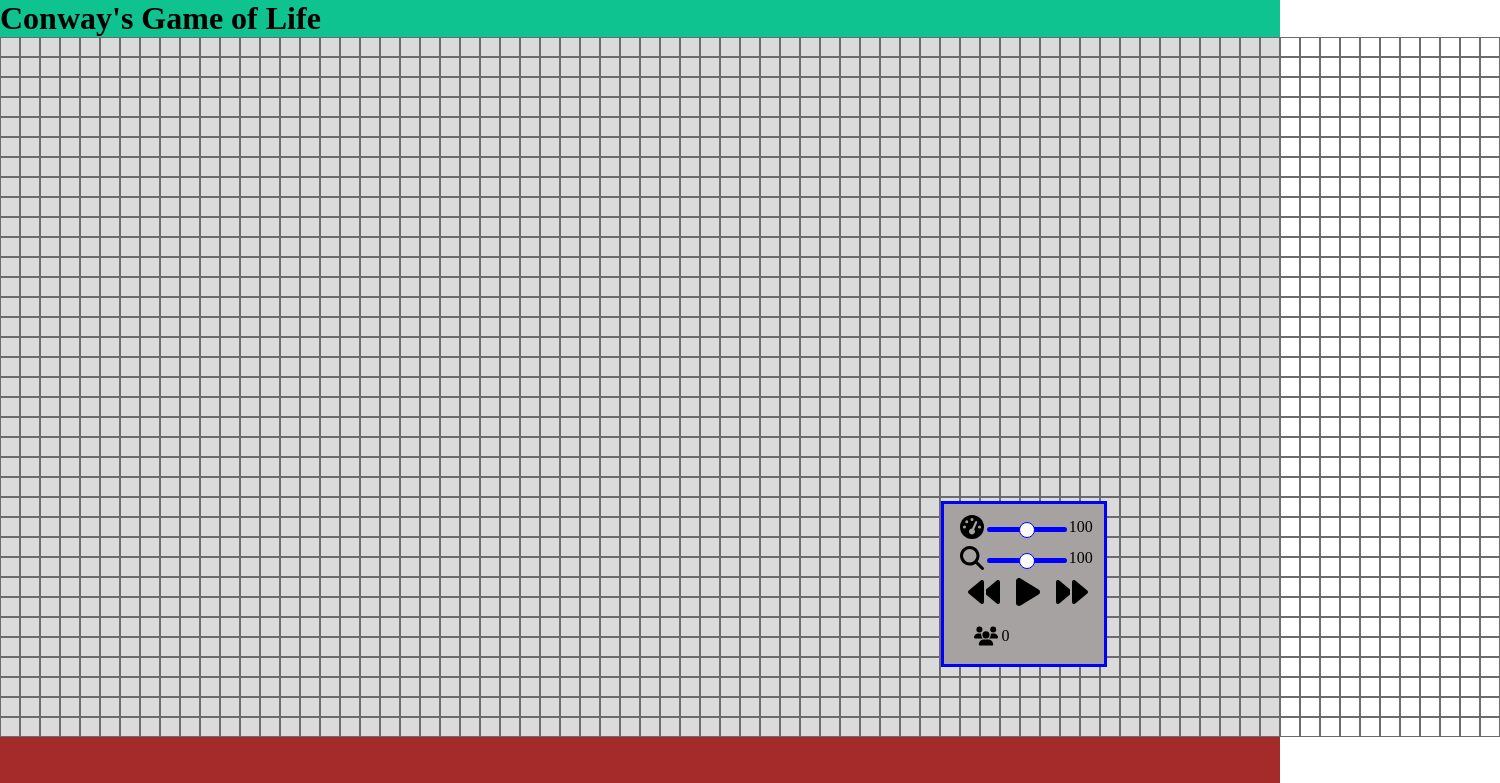
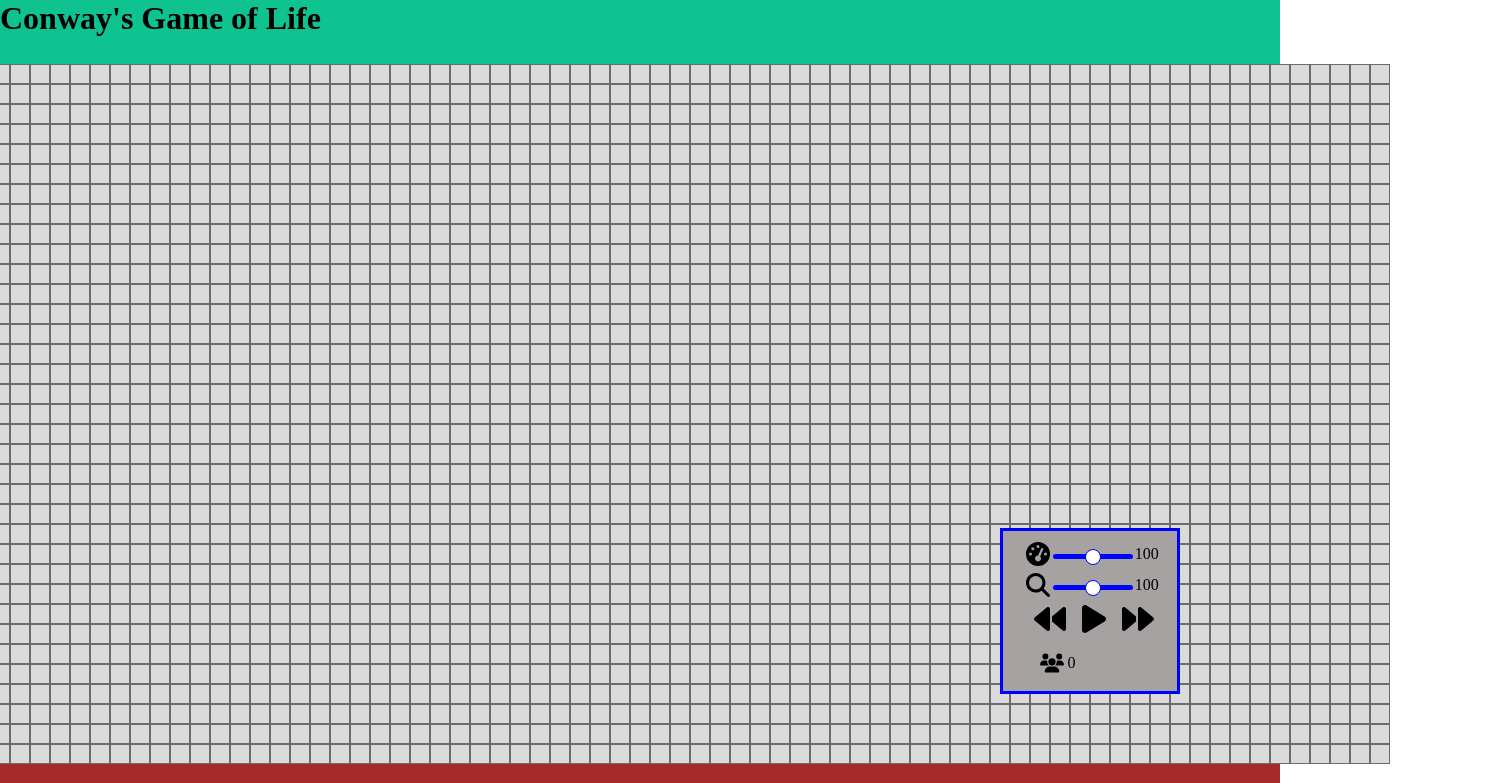
Before and after one commit to Pavel-Ignatenko6/Conways-Game-of-Life, a React (Vite) app: page / in a window 1280 px wide. Shown: the top 783 px of the page, 1500 px wide, since content can reach past the window. Built offline with nearby package versions, Linux system fonts and the light colour scheme.

Commit message:
style fix

```diff
--- a/src/App.css
+++ b/src/App.css
@@ -4,13 +4,13 @@
   padding: 0;
 }
 
-body {
-  overflow: hidden;
+.grid-field-container {
+  display: flex;
+  justify-content: center;
 }
 
 .grid-field {
   position: relative;
-  width: 100%;
   background: rgb(220, 219, 219);
 }
 
--- a/src/index.css
+++ b/src/index.css
@@ -0,0 +1,3 @@
+#root {
+    height: 100%;
+}
--- a/src/layout/Layout.module.css
+++ b/src/layout/Layout.module.css
@@ -1,13 +1,15 @@
 .layout-container {
+  height: 100%;
   display: flex;
   flex-direction: column;
-  height: 100vh;
+  justify-content: space-between;
 }
 
 
 .header,
 .footer {
   background-color: #0fc390;
+  height: 4rem;
 }
 
 
@@ -17,7 +19,6 @@ Footer
 
 .footer {
   position: relative;
-  height: 4rem;
   text-align: center;
 }
 
```
